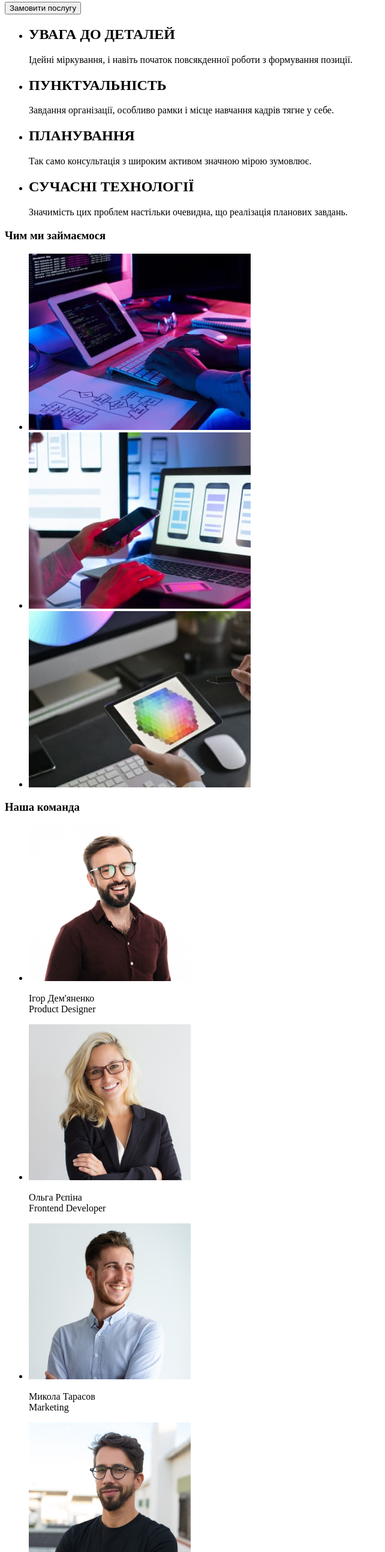
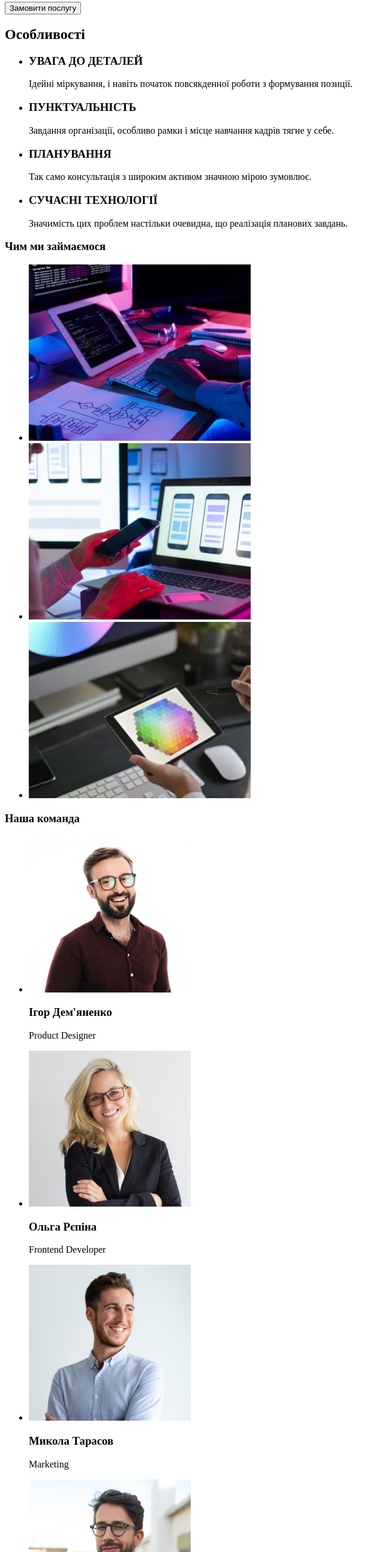
Before and after one commit to alinaboyko/goit-markup-hw-01, a plain HTML site: page index.html in a window 1280 px wide. Shown: the part 212-2800 px from the top of the page at 60% size, without its empty margins (0-642 px from the left). Drawn offline with Linux system fonts and the light colour scheme.

Commit message:
hw update1

```diff
--- a/index.html
+++ b/index.html
@@ -8,7 +8,7 @@
 </head>
 <body>
     <header>
-        <a href="">WebStudio</a>
+        <a lang="en" href="">WebStudio</a>
         <nav>
             <ul>
                 <li><a href="">Студія</a></li>
@@ -17,7 +17,7 @@
             </ul>
         </nav>
         <ul>
-                <li><a href="email:info@devstudio.com">info@devstudio.com</a></li>
+                <li><a href="mailto:info@devstudio.com">info@devstudio.com</a></li>
                 <li><a href="tel:+380961111111">+38 096 111 11 11</a></li>
         </ul>
     </header>
@@ -27,21 +27,22 @@
         <button type="button">Замовити послугу</button>
         </section>
         <section>
+            <h2>Особливості</h2>
             <ul>
                 <li>
-                    <h2>УВАГА ДО ДЕТАЛЕЙ</h2>
+                    <h3>УВАГА ДО ДЕТАЛЕЙ</h3>
                 <p>Ідейні міркування, і навіть початок повсякденної роботи з формування позиції.</p>
                 </li>
                 <li>
-                    <h2>ПУНКТУАЛЬНІСТЬ</h2>
+                    <h3>ПУНКТУАЛЬНІСТЬ</h3>
                 <p>Завдання організації, особливо рамки і місце навчання кадрів тягне у себе.</p>
                 </li>
                 <li>
-                    <h2>ПЛАНУВАННЯ</h2>
+                    <h3>ПЛАНУВАННЯ</h3>
                 <p>Так само консультація з широким активом значною мірою зумовлює.</p>
                 </li>
                 <li>
-                    <h2>СУЧАСНІ ТЕХНОЛОГІЇ</h2>
+                    <h3>СУЧАСНІ ТЕХНОЛОГІЇ</h3>
                 <p>Значимість цих проблем настільки очевидна, що реалізація планових завдань.</p>
                 </li>
             </ul>
@@ -57,28 +58,35 @@
         <section>
             <h3>Наша команда</h3>
             <ul>
-                <li><img src="./images/img.jpg" alt="чоловік" width="270">
-                <p>Ігор Дем'яненко <br> Product Designer</p>
+                <li><img src="./images/img.jpg" alt="Product Designer" width="270">
+                <h3>Ігор Дем'яненко</h3>
+                <p lang="en">Product Designer</p>
                 </li>
-                <li><img src="./images/img_1.jpg" alt="жінка" width="270">
-                <p>Ольга Рєпіна <br> Frontend Developer</p>
+                <li><img src="./images/img_1.jpg" alt="Frontend Developer" width="270">
+                <h3>Ольга Рєпіна</h3>
+                <p lang="en">Frontend Developer</p>
                 </li>
-                <li><img src="./images/img_2.jpg" alt="чоловік" width="270">
-                <p>Микола Тарасов <br> Marketing</p>
+                <li><img src="./images/img_2.jpg" alt="Marketing" width="270">
+                <h3>Микола Тарасов</h3>
+                <p lang="en">Marketing</p>
                 </li>
-                <li><img src="./images/img_3.jpg" alt="чоловік" width="270">
-                <p>Михайло Єрмаков <br> UI Designer</p>
+                <li><img src="./images/img_3.jpg" alt="UI Designer" width="270">
+                    <h3>Михайло Єрмаков</h3>
+                <p lang="en">UI Designer</p>
                 </li>
             </ul>
         </section>
     </main>
     <footer>
-        <a href="">WebStudio</a>
-        <address>м. Київ, пр-т Лесі Українки, 26</address>
+        <a lang="en" href="">WebStudio</a>
+        <address>
         <ul>
-            <li><a href="email:info@devstudio.com">info@devstudio.com</a></li>
+            <li><a href="https://goo.gl/maps/DUpamdZJLcV7v7nf7" target="_blank"
+            rel="noopener noreferrer nofollow">м. Київ, пр-т Лесі Українки, 26</a></li>
+            <li><a href="mailto:info@devstudio.com">info@devstudio.com</a></li>
             <li><a href="tel:+380961111111">+38 096 111 11 11</a></li>
         </ul>
+        </address>
     </footer>
 </body>
 
```
